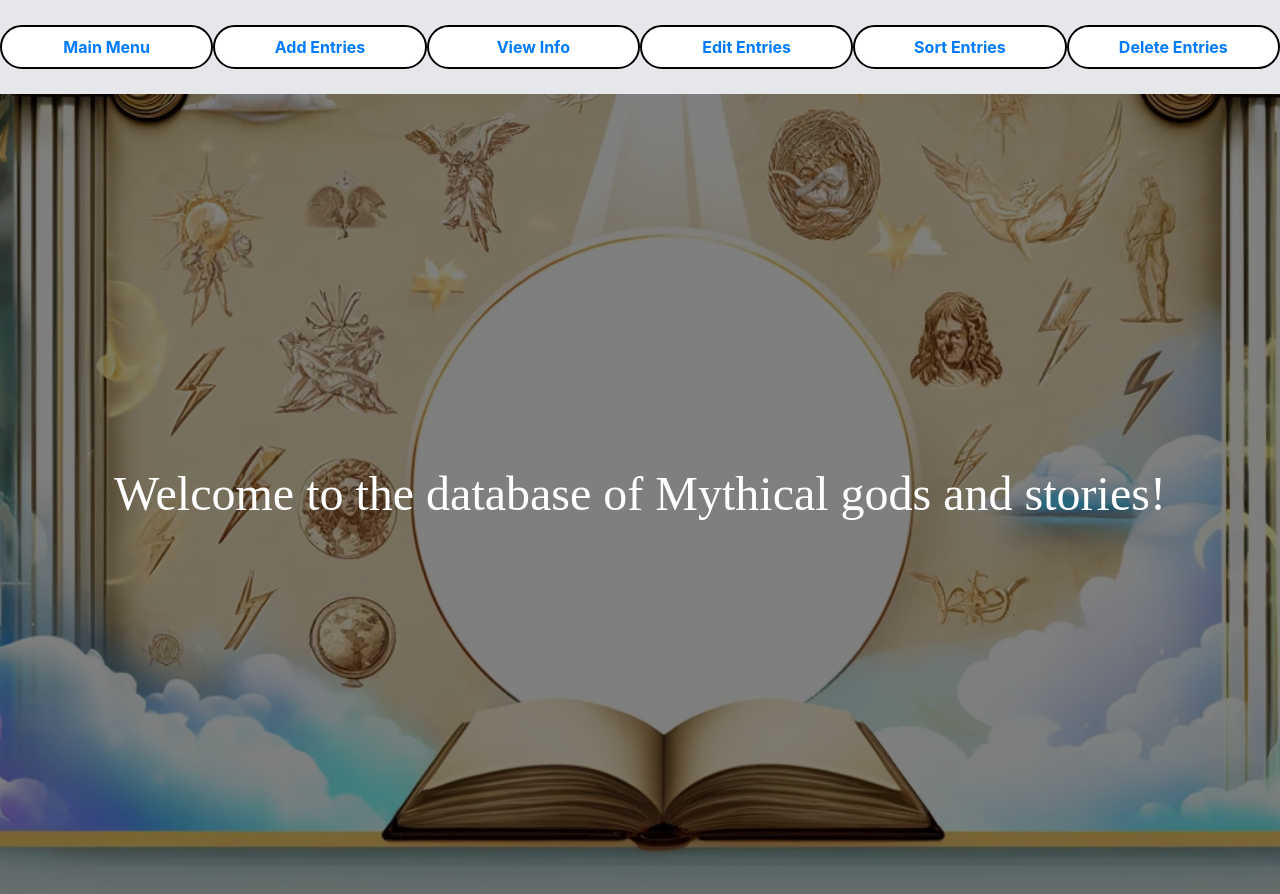
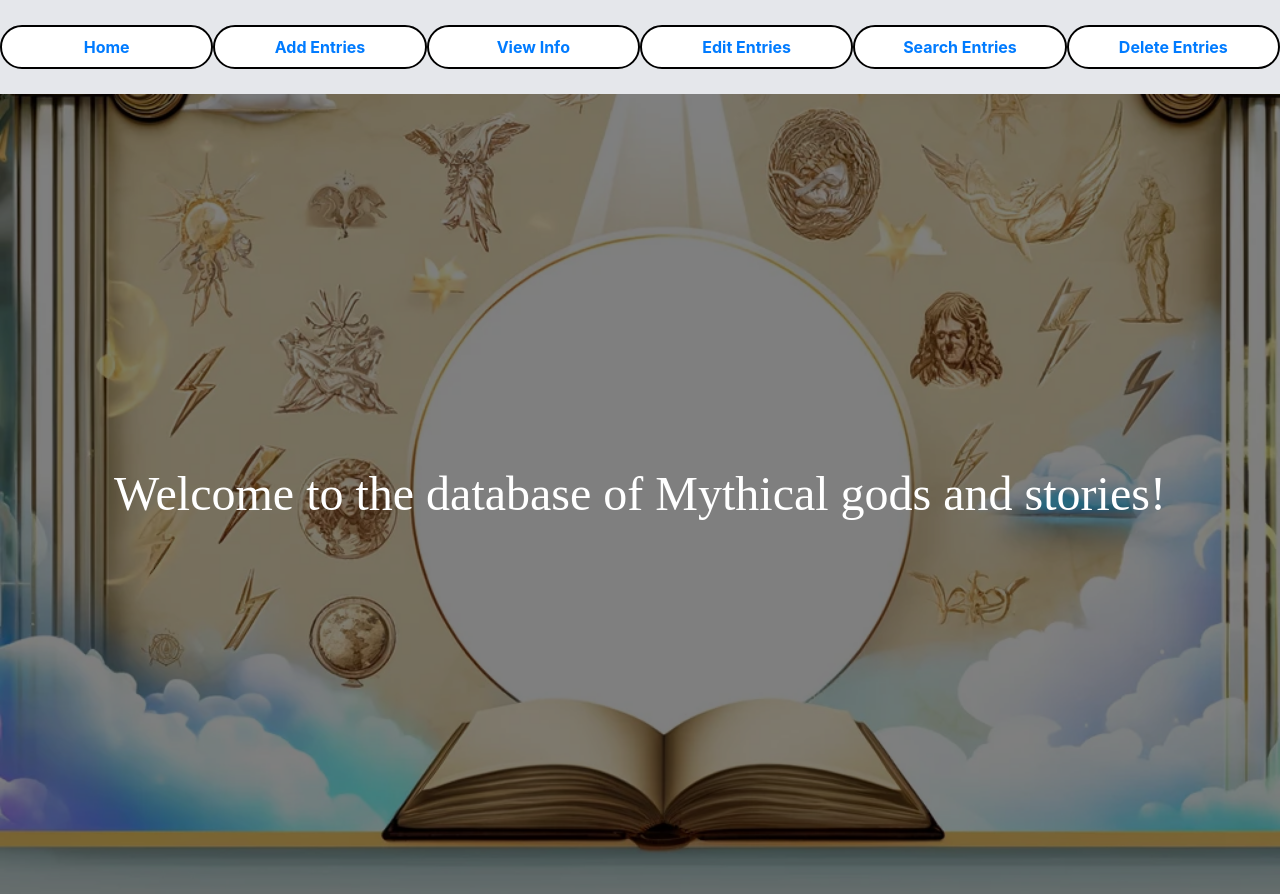
Before and after one commit to annabelsong/MythologyProject, a React (Create React App) app in the folder frontend/304-project/: page / in a window 1280 px wide. Built offline with nearby package versions, Linux system fonts and the light colour scheme.

Commit message:
slight home page change

```diff
--- a/frontend/304-project/src/App.js
+++ b/frontend/304-project/src/App.js
@@ -35,11 +35,11 @@ function App() {
     <div className="App">
       <nav className="bg-gray-200 py-5">
         <div className="container mx-auto nav-container">
-          <button className="nav-button" onClick={() => setCurrentPage('SplashPage')}>Main Menu</button>
+          <button className="nav-button" onClick={() => setCurrentPage('SplashPage')}>Home</button>
           <button className="nav-button" onClick={() => setCurrentPage('AddPage')}>Add Entries</button>
           <button className="nav-button" onClick={() => setCurrentPage('ViewPage')}>View Info</button>
           <button className="nav-button" onClick={() => setCurrentPage('EditPage')}>Edit Entries</button>
-          <button className="nav-button" onClick={() => setCurrentPage('SortPage')}>Sort Entries</button>
+          <button className="nav-button" onClick={() => setCurrentPage('SortPage')}>Search Entries</button>
           <button className="nav-button" onClick={() => setCurrentPage('DeletePage')}>Delete Entries</button>
         </div>
       </nav>
```
